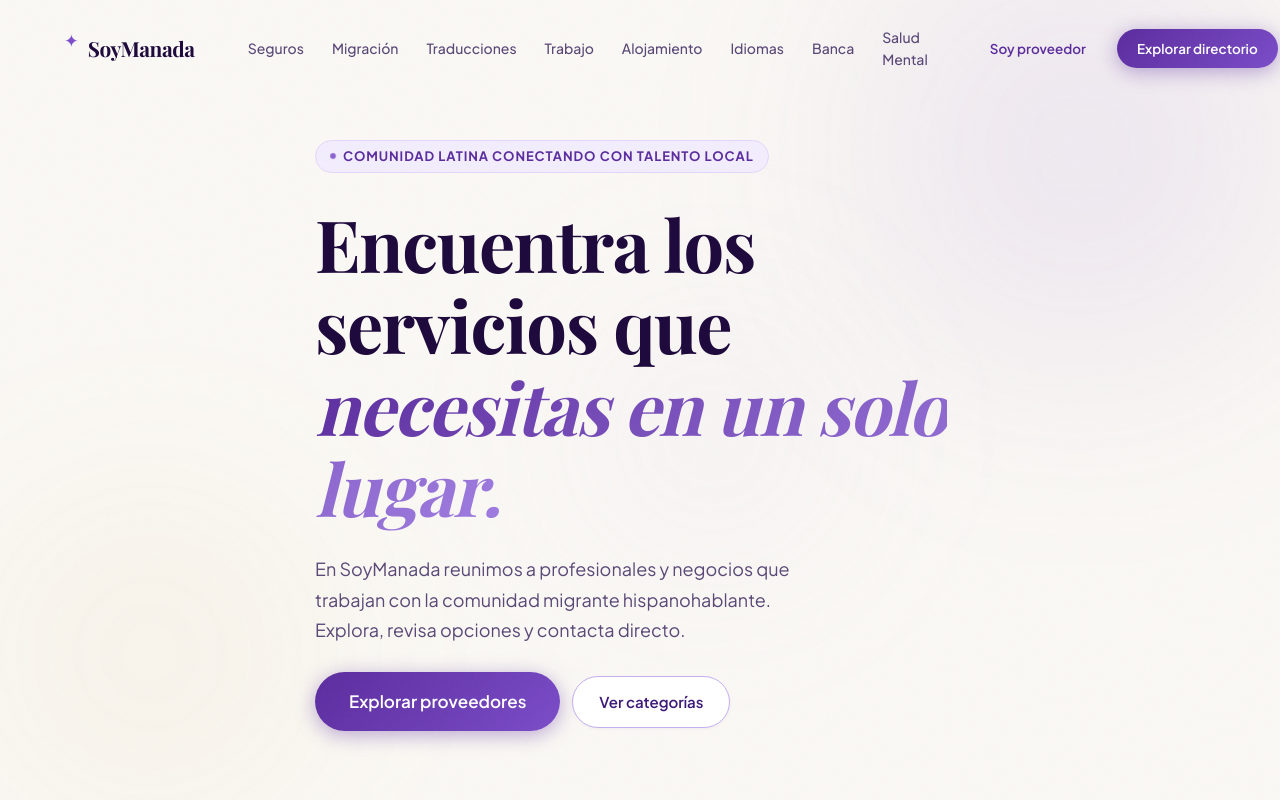
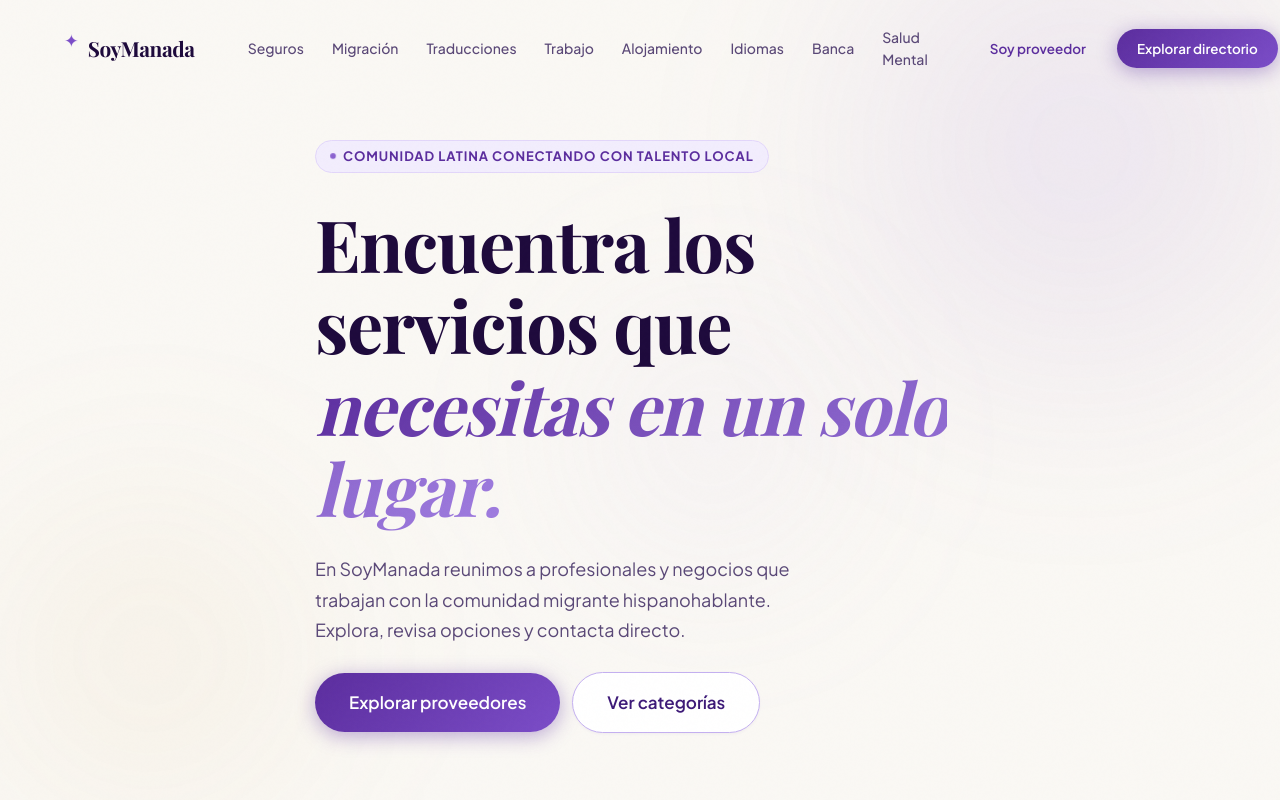
Before and after one commit to soymanada/website, a React (Vite) app: page / in a window 1280 px wide. Shown: the top 800 px of the page. Built offline with nearby package versions, Linux system fonts and the light colour scheme; a web font is replaced by a local one.

Commit message:
fix: hover btn-primary oculta texto + alinear tamaño botones Hero

```diff
--- a/src/components/Hero.jsx
+++ b/src/components/Hero.jsx
@@ -35,11 +35,11 @@ export default function Hero() {
               className="btn btn-primary btn-lg"
               onClick={() => trackEvent(Events.CLICK_CATEGORIA, { origen: 'hero_primary' })}
             >
-              Explorar proveedores
+              <span>Explorar proveedores</span>
             </Link>
             <Link
               to="/"
-              className="btn btn-secondary"
+              className="btn btn-secondary btn-lg"
               onClick={(e) => {
                 e.preventDefault();
                 document.getElementById('categorias')
```
